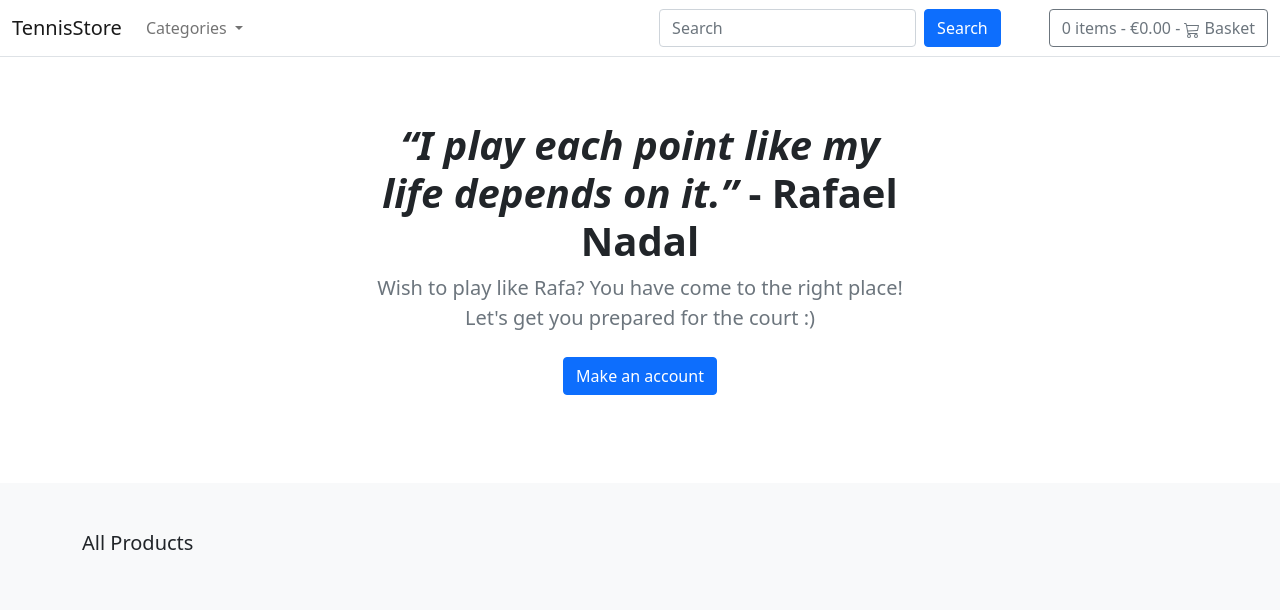
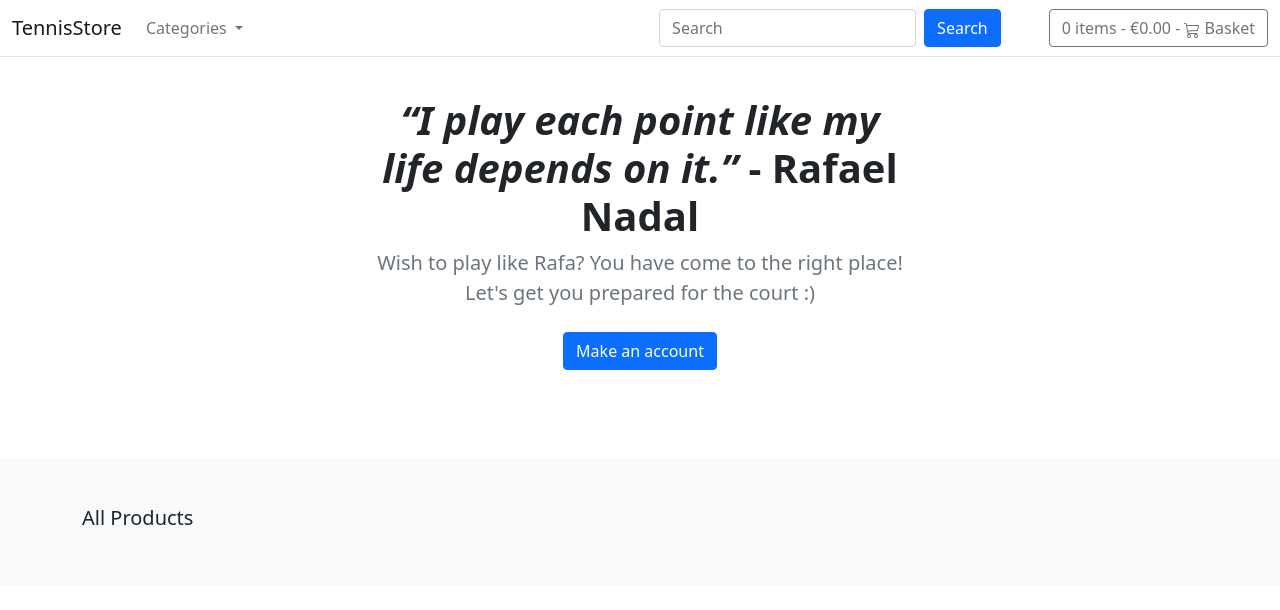
Before and after one commit to nurme-ave/SDA-final_1, a Django app: page / in a window 1280 px wide. Shown: the top 610 px of the page. Run offline with Django 3.2, Linux system fonts and the light colour scheme; data that the repository does not hold is empty.

Commit message:
feature: modify  navbar position to fixed, create file style.css and add some styling

```diff
--- /dev/null
+++ b/static/css/style.css
@@ -0,0 +1,4 @@
+/* Show it is fixed to the top */
+body {
+  padding-top: 2.0rem;
+}
--- a/templates/store/base.html
+++ b/templates/store/base.html
@@ -1,5 +1,6 @@
 <!DOCTYPE html>
 <html>
+{% load static %}
 
 <head>
     <meta charset="utf-8" />
@@ -8,11 +9,12 @@
     <link href="https://cdn.jsdelivr.net/npm/bootstrap@5.0.0-beta1/dist/css/bootstrap.min.css" rel="stylesheet" integrity="sha384-giJF6kkoqNQ00vy+HMDP7azOuL0xtbfIcaT9wjKHr8RbDVddVHyTfAAsrekwKmP1" crossorigin="anonymous">
     <script src="https://code.jquery.com/jquery-3.5.1.min.js" integrity="sha256-9/aliU8dGd2tb6OSsuzixeV4y/faTqgFtohetphbbj0=" crossorigin="anonymous"></script>
     <script src="https://cdn.jsdelivr.net/npm/bootstrap@5.0.0-beta1/dist/js/bootstrap.bundle.min.js" integrity="sha384-ygbV9kiqUc6oa4msXn9868pTtWMgiQaeYH7/t7LECLbyPA2x65Kgf80OJFdroafW" crossorigin="anonymous"></script>
+    <link rel="stylesheet" type="text/css" href="{% static 'css/style.css' %}">
 </head>
 
 <body>
     <header>
-        <nav class="navbar navbar-expand-md navbar-light bg-white border-bottom">
+        <nav class="navbar navbar-expand-md navbar-light fixed-top bg-white border-bottom">
             <div class="container-fluid">
                 <a class="navbar-brand" href="/">TennisStore</a>
                 <button class="navbar-toggler" type="button" data-bs-toggle="collapse" data-bs-target="#navbarCollapse"
```
